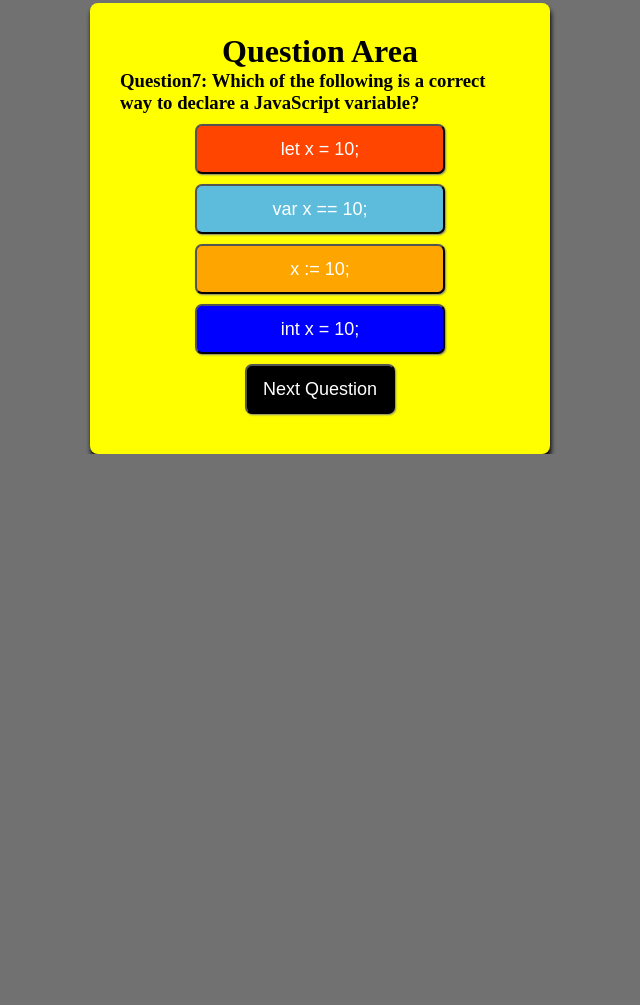
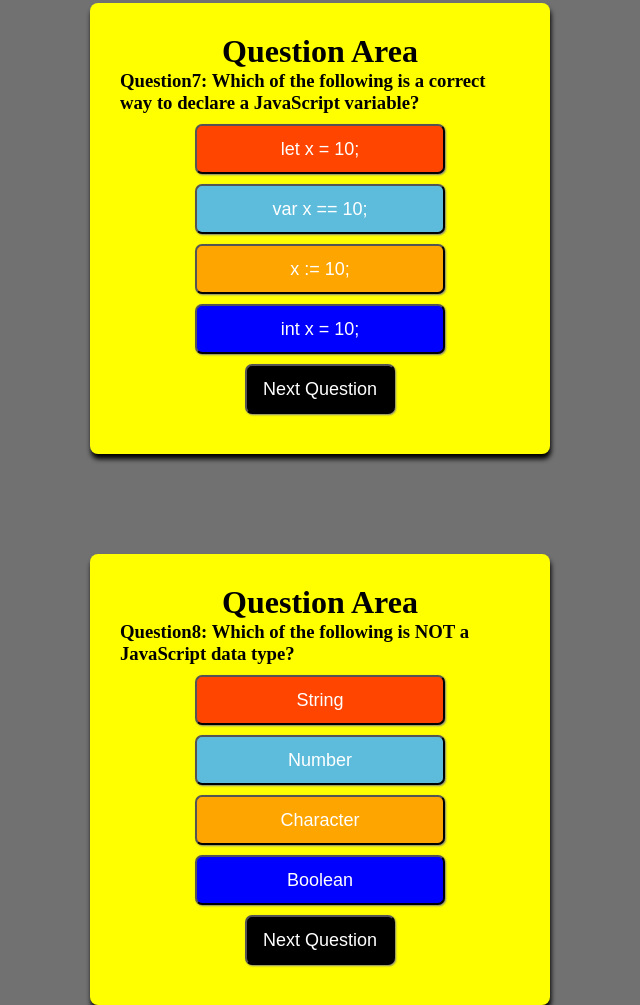
Before and after one commit to Abdulahad911/classTask003-Interactive-Quiz-Game, a plain HTML site: page index.html in a window 1280 px wide. Shown: the part 3293-4298 px from the top of the page, without its empty margins (320-960 px from the left). Before the commit the page ends 3747 px from the top, so only its background shows below. Drawn offline with Linux system fonts and the light colour scheme.

Commit message:
adding question 8

```diff
--- a/index.html
+++ b/index.html
@@ -82,6 +82,16 @@
          <p id="feedback"></p>
   </div>
 
+      <div class="container">
+      <h1>Question Area</h1>
+      <h3 id= "question8"></h3>
+       <button id="answer29"  onclick="checkAnswer(this, 'Character')"></button>
+       <button id="answer30" onclick="checkAnswer(this, 'Character')"></button>
+       <button id="answer31"  onclick="checkAnswer(this, 'Character')"></button>
+       <button id="answer32"  onclick="checkAnswer(this, 'Character')"></button>
+       <button>Next Question</button>
+         <p id="feedback"></p>
+  </div>
 
 
 
```
